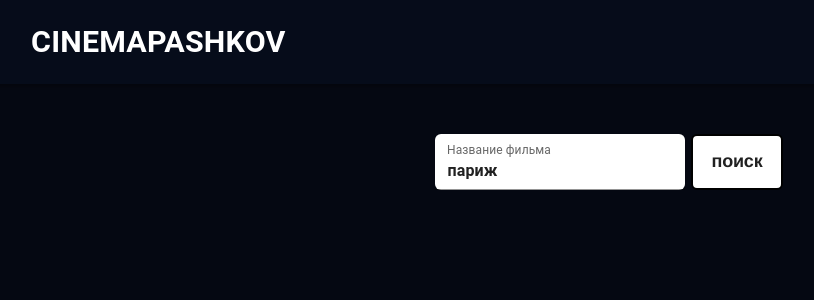
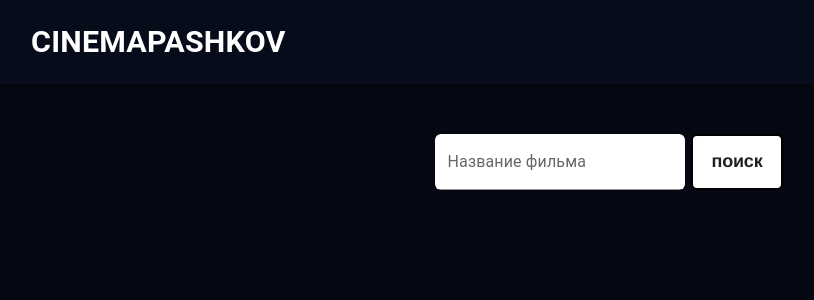
Before and after one commit to temaweb10/movie-app, a React (Create React App) app: page / in a window 1280 px wide. Shown: the top 300 px of the page, without its empty margins (31-845 px from the left). Built offline with nearby package versions, Linux system fonts and the light colour scheme.

Commit message:
beta 1.1

```diff
--- a/src/Pages/Main/Main.jsx
+++ b/src/Pages/Main/Main.jsx
@@ -7,7 +7,7 @@ import Input from "../../components/UI/Input/Input";
 import styles from "../Main/Main.module.css";
 
 export default function Main() {
-  const [query, setQuery] = useState("париж");
+  const [query, setQuery] = useState("");
   const [currentPage, setCurrentPage] = useState(1);
   const [pagesCount, setPagesCount] = useState(0);
   const [isLoading, setIsLoading] = useState(false);
```
Also changed, not shown: package.json (+4 -4 lines).
